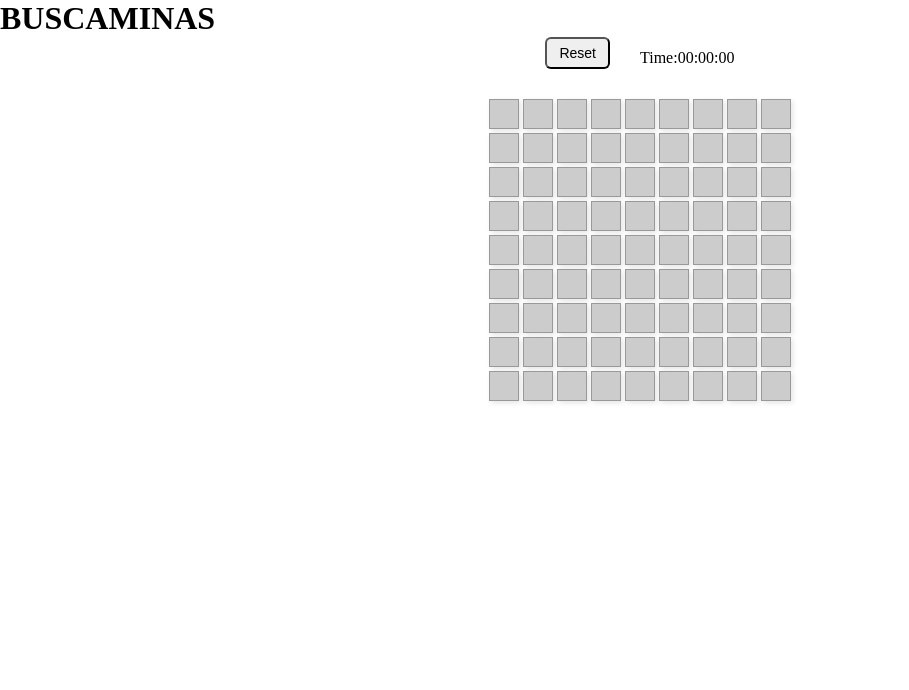
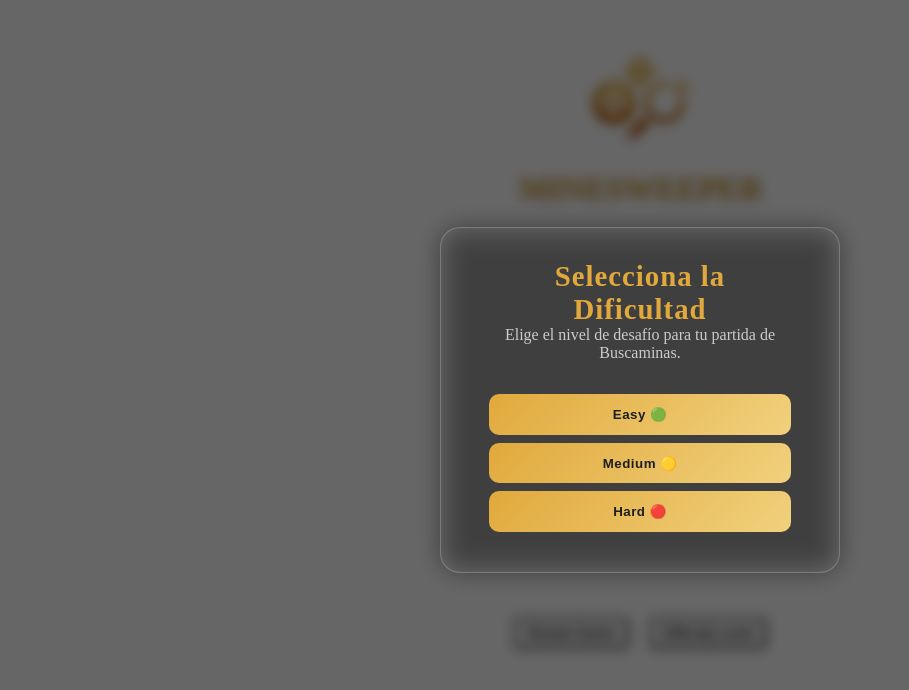
Before and after one commit to fran960828/ejercicio2_javascript, a website built with Vite: page index.html in a window 1280 px wide. Shown: the whole page, without its empty margins (0-909 px from the left). Built offline with nearby package versions, Linux system fonts and the light colour scheme; files whose address does not match are found by name.

Commit message:
ventana emergente

```diff
--- a/index.html
+++ b/index.html
@@ -7,15 +7,32 @@
     <title>Ejercicio Buscaminas</title>
   </head>
   <body>
-    <h1>BUSCAMINAS</h1>
-
-    <div class="board">
-      <div class="header">
-        <button id="reset">Reset</button>
-        <p id="container__timer">Time:<span id="timer">00:00:00</span></p>
+    <header>
+      <img src="img/logo.png" alt="logo" />
+      <h1>MINESWEEPER</h1>
+    </header>
+    <main>
+      <div class="board">
+        <div class="header">
+          <p id="container__timer">Time:<span id="timer">00:00:00</span></p>
+          <p id="container__flags">Flags:<span id="flags">0</span></p>
+        </div>
+        <div id="game"></div>
       </div>
-      <div id="game"></div>
-    </div>
+      <div class="btns">
+        <button id="reset">Restart Game</button>
+        <button id="difficulty">Difficulty Level</button>
+      </div>
+      <div class="overlay">
+        <div class="popup">
+          <h2>Selecciona la Dificultad</h2>
+          <p>Elige el nivel de desafío para tu partida de Buscaminas.</p>
+          <button class="level__btn" data-level="easy">Easy 🟢</button>
+          <button class="level__btn" data-level="medium">Medium 🟡</button>
+          <button class="level__btn" data-level="hard">Hard 🔴</button>
+        </div>
+      </div>
+    </main>
 
     <script type="module" src="src/main.js"></script>
   </body>
--- a/sass/style.scss
+++ b/sass/style.scss
@@ -21,6 +21,7 @@
   height: 30px;
   background: #ccc;
   border: 1px solid #999;
+  border-radius: 4px;
   box-shadow: 2px 2px 5px rgba(0, 0, 0, 0.1);
   display: flex;
   justify-content: center;
@@ -42,3 +43,99 @@
   border-radius: 6px;
   cursor: pointer;
 }
+#difficulty {
+  margin-bottom: 10px;
+  padding: 6px 12px;
+  font-size: 14px;
+  border-radius: 6px;
+  cursor: pointer;
+}
+header {
+  display: flex;
+  flex-direction: column;
+  justify-content: center;
+  align-items: center;
+  img {
+    width: 200px;
+    height: auto;
+  }
+  h1 {
+    font-size: 32px;
+    margin: 10px 0;
+    color: rgb(225, 169, 60);
+    position: relative;
+    text-shadow: 2px 2px 4px rgba(0, 0, 0, 0.3);
+    top: -40px;
+  }
+}
+body {
+  background-image: url("img/bg.png");
+  color: white;
+}
+.btns {
+  display: flex;
+  justify-content: center;
+  align-items: center;
+  gap: 20px;
+}
+.overlay {
+  position: fixed;
+  inset: 0;
+  background: rgba(0, 0, 0, 0.6);
+  backdrop-filter: blur(6px);
+  display: flex;
+  align-items: center;
+  justify-content: center;
+}
+
+/* Ventana emergente */
+.popup {
+  background: rgba(255, 255, 255, 0.1);
+  border: 1px solid rgba(255, 255, 255, 0.2);
+  border-radius: 20px;
+  box-shadow: 0 0 25px rgba(0, 0, 0, 0.4);
+  padding: 2rem 3rem;
+  text-align: center;
+  backdrop-filter: blur(15px);
+  color: #fff;
+  max-width: 400px;
+  width: 90%;
+}
+
+.popup h2 {
+  margin-top: 0;
+  font-size: 1.8rem;
+  color: #e1a93c; /* el dorado del logo */
+  letter-spacing: 1px;
+}
+
+.popup p {
+  color: #ccc;
+  font-size: 1rem;
+  margin-bottom: 2rem;
+}
+
+/* Botones */
+.level__btn {
+  display: block;
+  width: 100%;
+  padding: 0.8rem;
+  margin: 0.5rem 0;
+  border: none;
+  border-radius: 10px;
+  background: linear-gradient(135deg, #e1a93c, #f1d17d);
+  color: #1e1e1e;
+  font-weight: 600;
+  cursor: pointer;
+  transition: all 0.3s ease;
+  letter-spacing: 0.5px;
+}
+
+.level__btn:hover {
+  transform: translateY(-3px);
+  box-shadow: 0 0 12px #e1a93c;
+}
+
+.level__btn:active {
+  transform: scale(0.98);
+}
--- a/src/clases/board.js
+++ b/src/clases/board.js
@@ -236,8 +236,6 @@ class BoardView {
       });
     });
     const resetBtn = document.getElementById("reset");
-    const header = document.querySelector(".header");
-    header.prepend(resetBtn);
     const divs = document.querySelectorAll(".cell");
     resetBtn.addEventListener("click", () => this.board.restart(divs));
     this.board.Opencells();
--- a/src/main.js
+++ b/src/main.js
@@ -2,8 +2,34 @@ import "../sass/style.scss";
 import { Board, BoardView } from "./clases/board";
 import Timer from "./clases/timer";
 
-let timer = new Timer("timer");
-let container = document.getElementById("game");
-const board = new Board(9, 9, 10, container, timer);
-const game = new BoardView(board);
-game.createCellsDom();
+// Seleccion del nivel de dificultad
+let row = 0,
+  col = 0,
+  bomb = 0;
+const overlay = document.querySelector(".popup");
+level_btns = document.querySelectorAll(".level__btn");
+level_btns.forEach((btn) => {
+  btn.addEventListener("click", (e) => {
+    const level = e.target.dataset.level;
+    if (level === "easy") {
+      row = 9;
+      col = 9;
+      bomb = 10;
+    } else if (level === "medium") {
+      row = 16;
+      col = 16;
+      bomb = 40;
+    } else if (level === "hard") {
+      row = 16;
+      col = 30;
+      bomb = 99;
+    }
+    overlay.style.display = "none";
+    let timer = new Timer("timer");
+    timer.reset();
+    container.innerHTML = "";
+    const board = new Board(row, col, bomb, container, timer);
+    const game = new BoardView(board);
+    game.createCellsDom();
+  });
+});
```
Also changed, not shown: img/logo.png (added), 3 other files.
